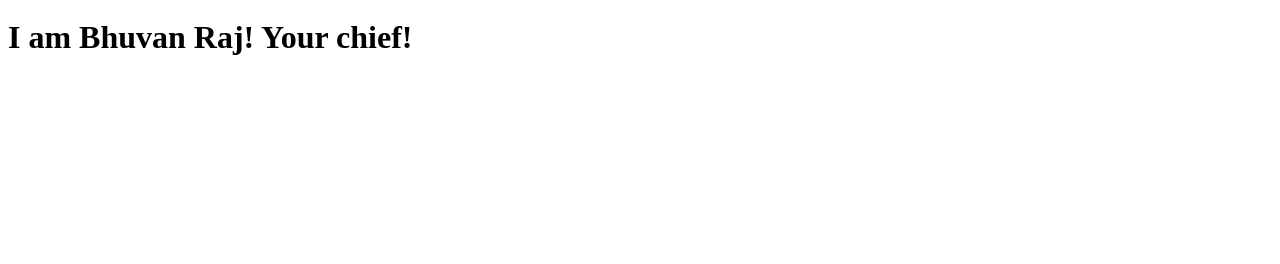
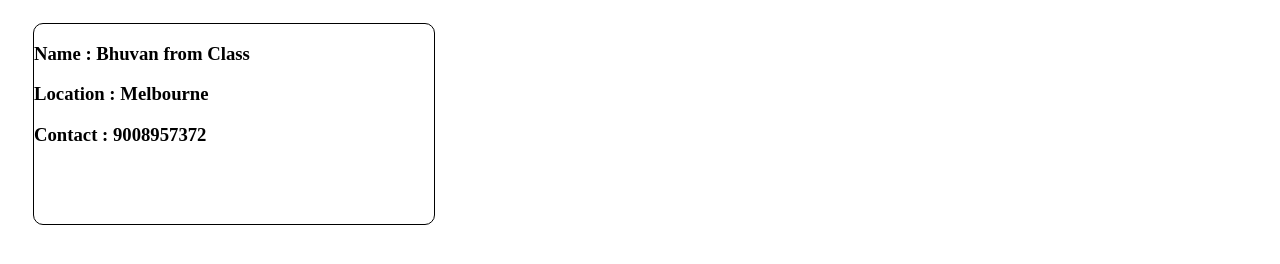
Before and after one commit to bhuvanrajr/namasteReact, a React app: page /about in a window 1280 px wide. Shown: the part 112-376 px from the top of the page. Built offline with nearby package versions, Linux system fonts and the light colour scheme; no server answers.

Commit message:
CLassBased compoenents

```diff
--- a/Components/About.js
+++ b/Components/About.js
@@ -1,7 +1,11 @@
+import User from "./User";
+import UserClass from "./UserClass";
+import AboutClass from "./UserClass";
+
 const About = ()=>{
     return(
         <div>
-            <h1> I am Bhuvan Raj! Your chief!</h1>
+            <UserClass name={"Bhuvan from Class"} location = {"Melbourne"}/>
         </div>
     )
 }
--- /dev/null
+++ b/Components/User.js
@@ -0,0 +1,15 @@
+import { useState } from "react";
+const User = ({name, location})=>{
+    const [count, setCount] = useState(0);
+    return (
+        <div className="user-card">
+            <h3>Name : {name}</h3>
+            <h3>Location : {location}</h3>
+            <h3>Contact : 9008957372</h3>
+            <button onClick={()=>{setCount(count+1)}}>Add</button>
+            <h4>My Count = {count}</h4>
+        </div>
+    );
+}
+
+export default User;
--- /dev/null
+++ b/Components/UserClass.js
@@ -0,0 +1,46 @@
+import { Component } from "react";
+
+class UserClass extends Component{
+    constructor(props){
+        console.log("from Constructor");
+        super(props);
+        this.state = {
+            userInfo : {
+                name: this.props.name,
+                location : this.props.location
+            }
+        };
+    }
+
+    async componentDidMount(){
+        var userdetails = await fetch("https://api.github.com/users/bhuvanrajr");
+        var jsonUserDetails = await userdetails.json();
+        this.setState(
+            {
+                userInfo: jsonUserDetails
+            }
+        )
+
+    }
+
+    componentDidUpdate(){
+        console.log("from Component Did Update");
+    }
+
+    componentWillUnmount(){
+        console.log("from UnMount");
+    }
+    render(){
+        debugger;
+        const {name, location} = this.state.userInfo;
+        console.log("from render");
+        return(
+            <div className="user-card">
+            <h3>Name : {name}</h3>
+            <h3>Location : {location}</h3>
+            <h3>Contact : 9008957372</h3>
+        </div>
+        );
+    }
+}
+export default UserClass;
--- a/index.css
+++ b/index.css
@@ -106,3 +106,11 @@
     margin: 25px;
     border-radius: 10px;
 }
+
+.user-card{
+    border : 1px solid black;
+    height: 200px;
+    width: 400px;
+    margin: 25px;
+    border-radius: 10px;
+}
```
